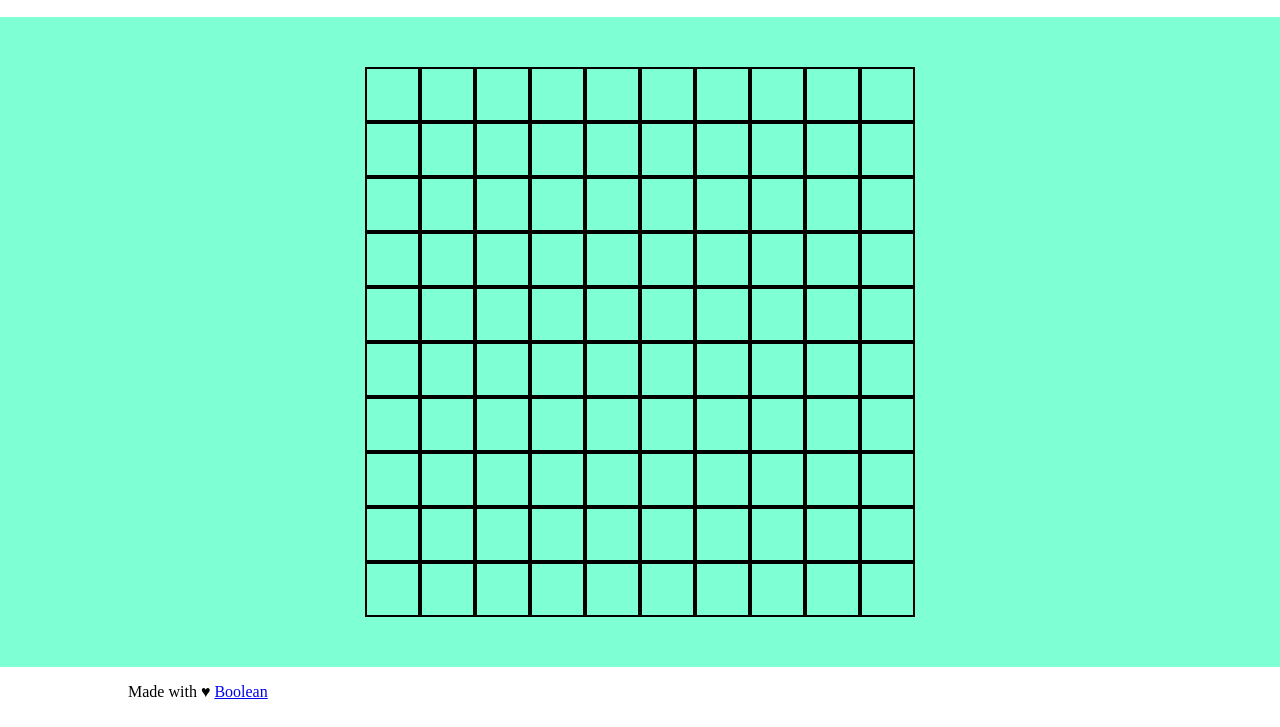
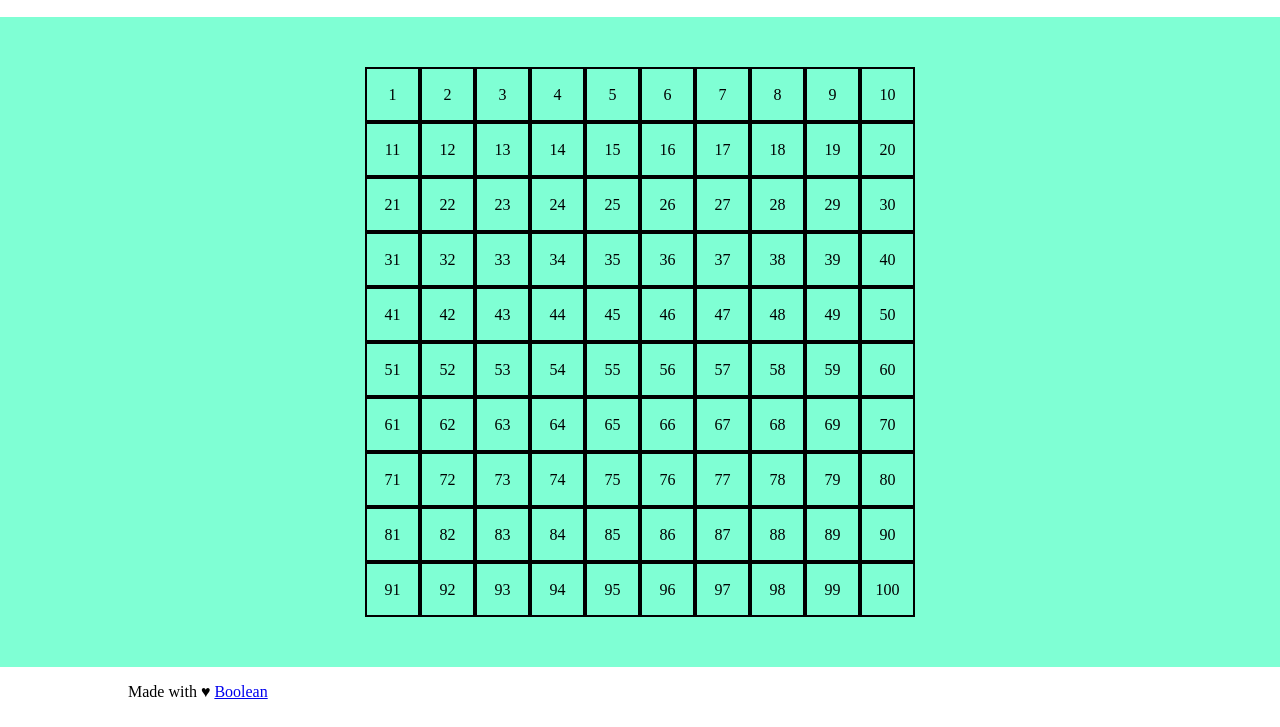
Before and after one commit to Alessio2299/js-campominato-grid, a plain HTML site: page index.html in a window 1280 px wide. Both pictures are taken after a click on the button "Play". Shown: the part 73-800 px from the top of the page. Drawn offline with Linux system fonts and the light colour scheme.

Commit message:
End Exercise

```diff
--- a/css/style.css
+++ b/css/style.css
@@ -58,6 +58,7 @@ main{
 }
 .active{
   background-color: rgb(100,	149,	236);
+  box-shadow: 2px 2px 20px #000;
 }
 .box-big{
   width: calc(100% / 7);
--- a/js/main.js
+++ b/js/main.js
@@ -1,5 +1,4 @@
 // Creare le variabili che inzialmente mi posso servire
-
 let container = document.getElementById("container");
 const button = document.getElementById("play");
 let box = "";
@@ -9,10 +8,10 @@ let box = "";
 let levels = document.getElementById("levels");
 let difficulty = "";
 
-
 // Creare un evento sul bottone play per avviare il gioco
 button.addEventListener("click",
   function(){
+    container.innerHTML = "";
 
     // Stabilire delle condizioni in base alla difficoltà scelta
     if(levels.value == "easy"){
@@ -25,14 +24,14 @@ button.addEventListener("click",
       difficulty = 49;
       box = "box-big";
     }
-    console.log(box);
+
     // Creare un ciclo for, per stampare un tot di box in base alla difficoltà selezionata
     for(let i = 0; i<difficulty; i++){
-
       const div = document.createElement("div");
 
       // Inserire le classi che mi servono
       container.appendChild(div);
+      div.innerHTML += [i + 1];
       div.classList.add(box);
       div.classList.add("box");
 
```
